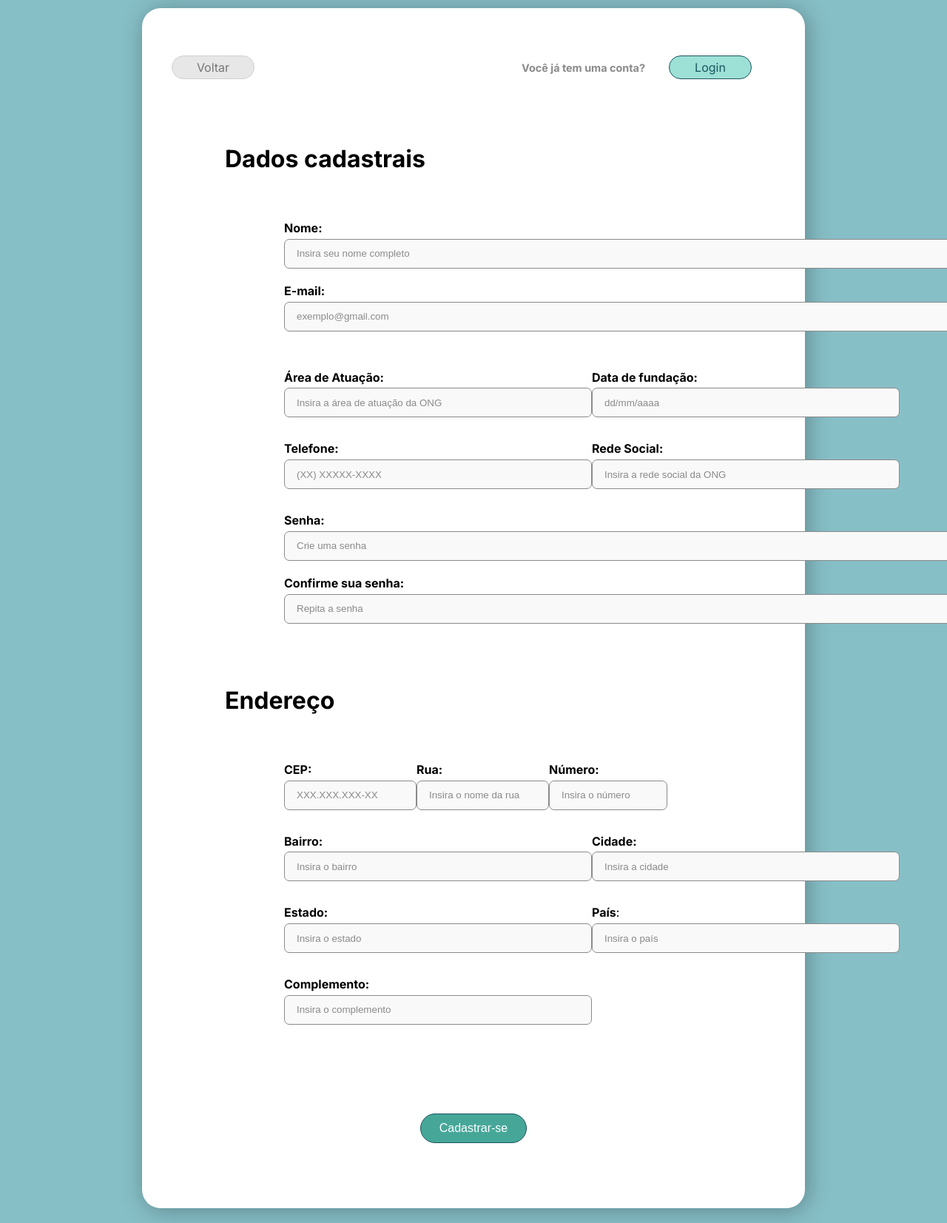
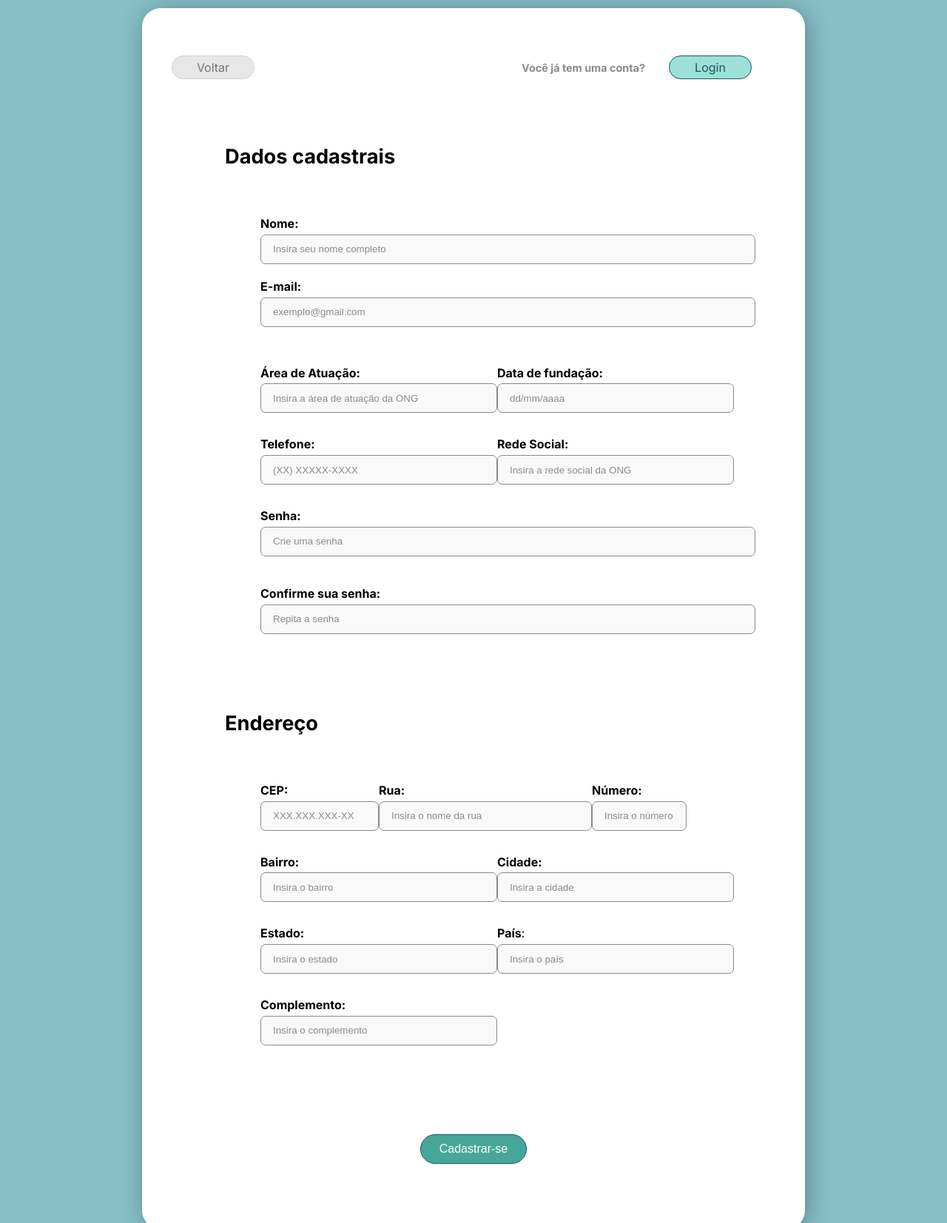
Before and after one commit to StefanyCarlos23/ONGedin, a PHP site: page /ong-register.html in a window 1280 px wide. Shown: the part 155-1808 px from the top of the page at 74% size. Run offline with PHP 8.4, Linux system fonts and the light colour scheme; some libraries are stand-ins or nearby versions; some web fonts are replaced.

Commit message:
Commit
Commit

```diff
--- a/admSystem-register.css
+++ b/admSystem-register.css
@@ -146,12 +146,12 @@
     display: flex;
     flex-direction:column;
     margin-top: 5rem;
-    margin-left:12rem;
-    margin-right:12rem;
+    margin-left:10rem;
+    margin-right:10rem;
 }
 .inputUser{
     height: 2.5rem;
-    width: 56.5rem;
+    width: 46.5rem;
     border-radius: 7px;
     border: #8A8A8A SOLID;
     background-color: #F9F9F9;
--- a/ong-register.css
+++ b/ong-register.css
@@ -152,14 +152,14 @@
 .full-inputBox{
     display: flex;
     flex-direction:column;
-    margin-left:12rem;
-    margin-right:12rem;
+    margin-left:10rem;
+    margin-right:10rem;
     margin-bottom: 2rem;
 }
 
 .full-inputUser{
     height: 2.5rem;
-    width: 56.5rem;
+    width: 46.5rem;
     border-radius: 7px;
     border: #8A8A8A SOLID;
     background-color: #F9F9F9;
@@ -172,13 +172,13 @@
     display: flex;
     flex-direction:row;
     justify-content: space-between;
-    margin-left:12rem;
-    margin-right:13rem;
+    margin-left:10rem;
+    margin-right:10rem;
     margin-bottom: 2rem;
 }
 .mid-inputUser{
     height: 2.5rem;
-    width: 26rem;
+    width: 22rem;
     border-radius: 7px;
     border: #8A8A8A SOLID;
     background-color: #F9F9F9;
@@ -191,25 +191,25 @@
     display: flex;
     flex-direction:row;
     margin-top: 3rem;
-    margin-left:12rem;
-    margin-right:13rem;
+    margin-left:10rem;
+    margin-right:10rem;
     margin-bottom: 2rem;
     justify-content: space-between;
 }
 .inputBox-CEP{
     display: flex;
     flex-direction: column;
-    width: 14rem;
+    width: 12rem;
 }
 .inputBox-road{
     display: flex;
     flex-direction: column;
-    width: 27rem;
+    width: 22rem;
 }
 .inputBox-num{
     display: flex;
     flex-direction: column;
-    width: 10rem;
+    width: 8.5rem;
 }
 .mid-inputUser-1{
     height: 2.5rem;
@@ -254,3 +254,30 @@
     color:#e63636;
     margin: 3px 0 0 1px;
 }
+
+@media(max-width: 1500px) {
+    .full-inputUser{
+        width: 41.8rem;
+    }
+    .mid-inputUser{
+        width: 20rem;
+    }
+    .inputBox-CEP{
+        display: flex;
+        flex-direction: column;
+        width: 10rem;
+    }
+    .inputBox-road{
+        display: flex;
+        flex-direction: column;
+        width: 20rem;
+    }
+    .inputBox-num{
+        display: flex;
+        flex-direction: column;
+        width: 8rem;
+    }
+    .box-content h1{
+        font-size: 1.7rem;
+    }
+}
--- a/ong-register.html
+++ b/ong-register.html
@@ -79,7 +79,7 @@
                 </div>
 
                 <div class="mid-inputBox">
-                    <div>
+                    <div class="switch-to-column">
                         <label for="telephone"><b>Telefone:</b></label>
                         <input type="text" name="telephone" id="telephone" class="mid-inputUser required" placeholder="(XX) XXXXX-XXXX" oninput="telephoneValidate()">
                         <span class="span-required">Insira um telefone válido</span>
@@ -93,14 +93,14 @@
                 </div>
 
                 <div class="full-inputBox">
-                    <div>
+                    <div class="switch-to-column">
                         <label for="password"><b>Senha:</b></label>
                         <input type="password" name="password" id="password" class="full-inputUser required" placeholder="Crie uma senha" oninput="passwordValidate()">
                         <span class="span-required">Sua senha deve conter no mínimo 8 caracteres, combinando letras maiúsculas, minúsculas, números e símbolos especiais.</span>
                         <br><br>
                     </div>
 
-                    <div>
+                    <div class="switch-to-column">
                         <label for="confirm-pass"><b>Confirme sua senha:</b></label>
                         <input type="password" name="confirm-pass" id="confirm-pass" class="full-inputUser required" placeholder="Repita a senha" oninput="confirmPasswordValidate()">
                         <span class="span-required">As senhas não coincidem.</span>
```
Also changed, not shown: login.css (+16 -15 lines), volunteer-register.css (+6 -22 lines).
